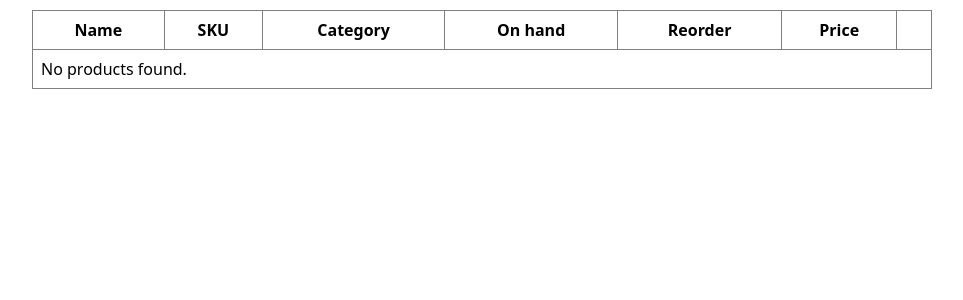
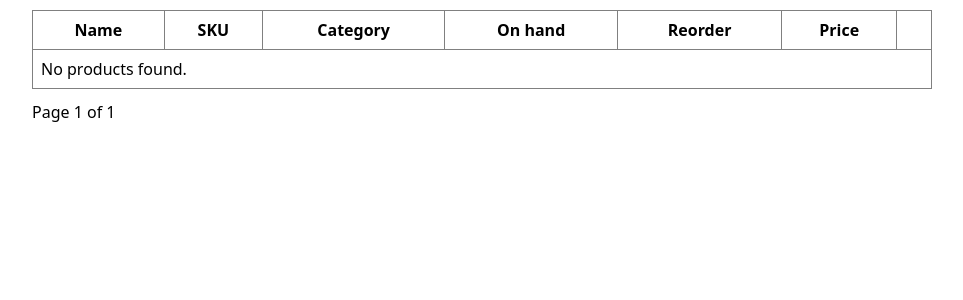
Before and after one commit to JaswinderJattana-gdev/Inventory-pro, a Django app: page /products/ in a window 1280 px wide. Shown: the part 160-460 px from the top of the page, without its empty margins (158-1121 px from the left). Run offline with Django 5.2, Linux system fonts and the light colour scheme; the visitor is signed in with stand-in values (Sample User, id 1); data that the repository does not hold is empty.

Commit message:
Paginated Lists

```diff
--- a/backend/inventory/views.py
+++ b/backend/inventory/views.py
@@ -25,6 +25,8 @@ from django.db.models import Q
 from django.db.models import Count
 from .forms import CategoryForm
 from core.permissions import require_group
+
+from django.core.paginator import Paginator
 
 class StockTransactionForm(forms.ModelForm):
     class Meta:
@@ -64,17 +66,21 @@ def product_list(request):
 
     categories = Category.objects.order_by("name")
 
+    paginator = Paginator(products, 10)  # 10 per page
+    page_number = request.GET.get("page")
+    page_obj = paginator.get_page(page_number)
+
     return render(
-        request,
-        "inventory/product_list.html",
-        {
-            "products": products,
-            "categories": categories,
-            "q": q,
-            "category_id": category_id,
-            "low_stock": low_stock,
-            "active": active,
-        },
+    request,
+    "inventory/product_list.html",
+    {
+        "page_obj": page_obj,
+        "categories": categories,
+        "q": q,
+        "category_id": category_id,
+        "low_stock": low_stock,
+        "active": active,
+    },
     )
 
 @login_required
@@ -342,13 +348,20 @@ def transaction_list(request):
     if end:
         qs = qs.filter(created_at__lte=end.replace(hour=23, minute=59, second=59))
 
-    # Keep it simple for now (later: pagination)
-    qs = qs[:200]
+    paginator = Paginator(qs, 15)  # 15 per page
+    page_number = request.GET.get("page")
+    page_obj = paginator.get_page(page_number)
 
     return render(
         request,
         "inventory/transaction_list.html",
-        {"transactions": qs, "q": q, "tx_type": tx_type, "start": request.GET.get("start",""), "end": request.GET.get("end","")},
+        {
+            "page_obj": page_obj,
+            "q": q,
+            "tx_type": tx_type,
+            "start": request.GET.get("start", ""),
+            "end": request.GET.get("end", ""),
+        },
     )
 
 @login_required
--- a/backend/templates/inventory/product_list.html
+++ b/backend/templates/inventory/product_list.html
@@ -50,7 +50,7 @@
     </tr>
   </thead>
   <tbody>
-    {% for p in products %}
+    {% for p in page_obj %}
       <tr>
         <td>{{ p.name }}</td>
         <td>{{ p.sku }}</td>
@@ -67,4 +67,15 @@
     {% endfor %}
   </tbody>
 </table>
+<div style="margin-top:12px;">
+    {% if page_obj.has_previous %}
+    <a href="?page={{ page_obj.previous_page_number }}">Previous</a>
+    {% endif %}
+
+        <span>Page {{ page_obj.number }} of {{ page_obj.paginator.num_pages }}</span>
+
+    {% if page_obj.has_next %}
+        <a href="?page={{ page_obj.next_page_number }}">Next</a>
+    {% endif %}
+    </div>
 {% endblock %}
```
Also changed, not shown: backend/templates/inventory/transaction_list.html (+13 -1 lines).
